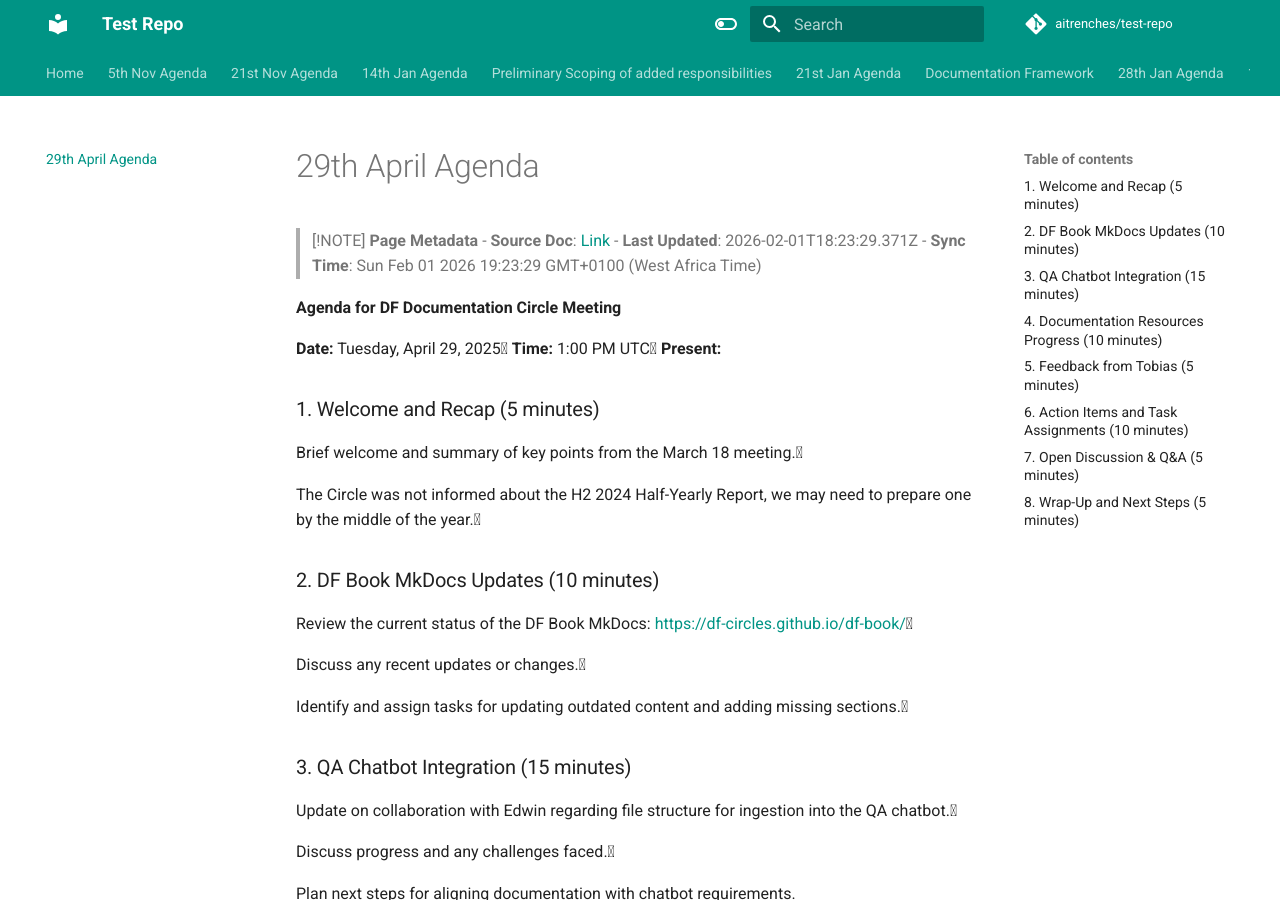
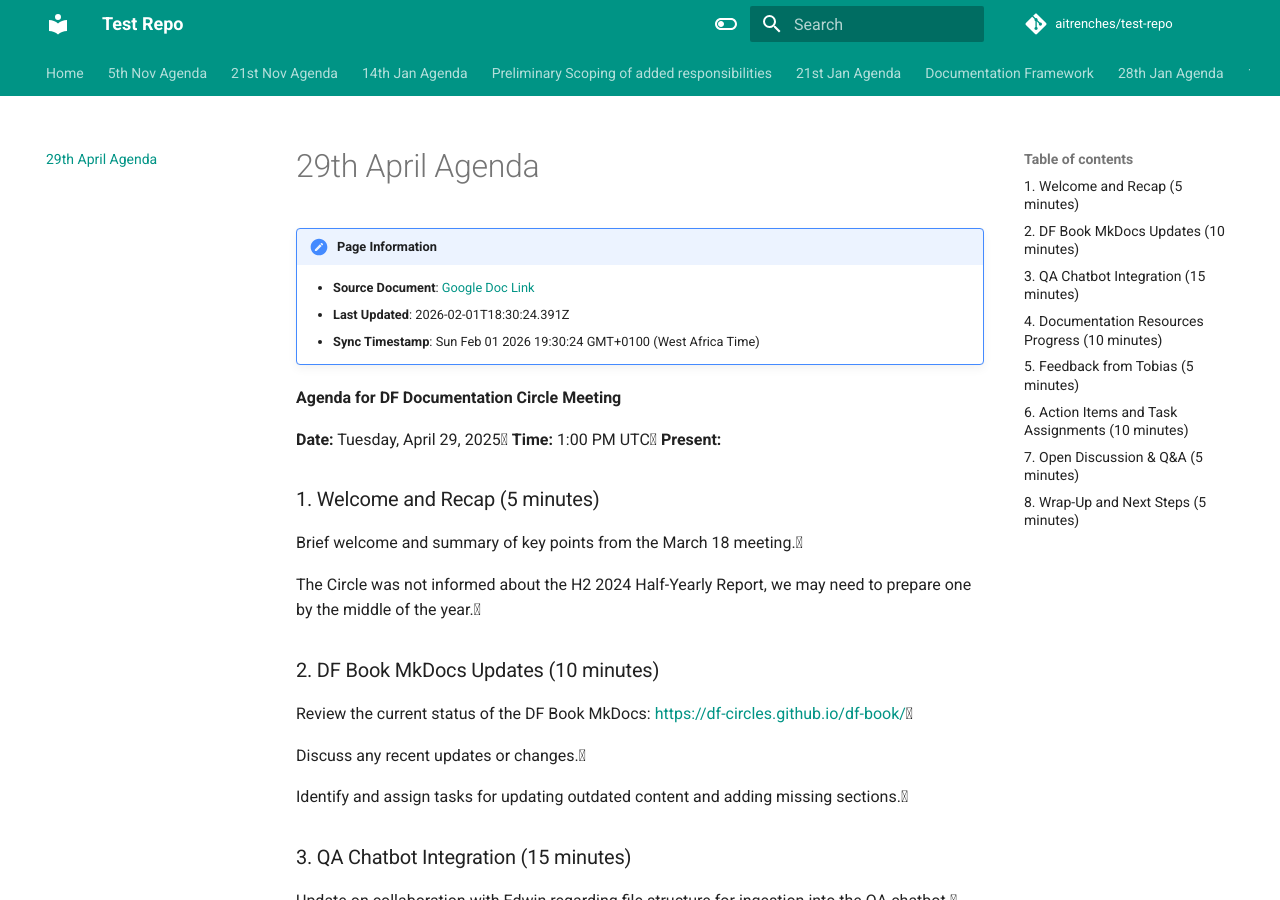
Before and after one commit to aitrenches/test-repo, an MkDocs documentation site: the page built from docs/29th-april-agenda.md, in a window 1280 px wide and 900 px high. Built offline with MkDocs 1.6.1 and Material for MkDocs 9.7.7, drawn with Linux system fonts in a browser that asks for light colours; comment, search, counter and statistics services are not loaded.

Commit message:
Sync tab: 29th April Agenda

```diff
--- a/docs/29th-april-agenda.md
+++ b/docs/29th-april-agenda.md
@@ -1,15 +1,14 @@
 ---
 title: "29th April Agenda"
-last_updated: "2026-02-01T18:23:29.371Z"
+last_updated: "2026-02-01T18:30:24.391Z"
 source_doc: "https://docs.google.com/document/d/1l5-1xQtHEozG9N6FpkFO4A6oixgQ6ZUo8Jx0FXYtqro/edit#heading=h.t.bqadzupo2pp5"
-sync_timestamp: "Sun Feb 01 2026 19:23:29 GMT+0100 (West Africa Time)"
+sync_timestamp: "Sun Feb 01 2026 19:30:24 GMT+0100 (West Africa Time)"
 ---
 
-> [!NOTE]
-> **Page Metadata**
-> - **Source Doc**: [Link](https://docs.google.com/document/d/1l5-1xQtHEozG9N6FpkFO4A6oixgQ6ZUo8Jx0FXYtqro/edit#heading=h.t.bqadzupo2pp5)
-> - **Last Updated**: 2026-02-01T18:23:29.371Z
-> - **Sync Time**: Sun Feb 01 2026 19:23:29 GMT+0100 (West Africa Time)
+!!! note "Page Information"
+    - **Source Document**: [Google Doc Link](https://docs.google.com/document/d/1l5-1xQtHEozG9N6FpkFO4A6oixgQ6ZUo8Jx0FXYtqro/edit#heading=h.t.bqadzupo2pp5)
+    - **Last Updated**: 2026-02-01T18:30:24.391Z
+    - **Sync Timestamp**: Sun Feb 01 2026 19:30:24 GMT+0100 (West Africa Time)
 
 **Agenda for DF Documentation Circle Meeting**
 
```
